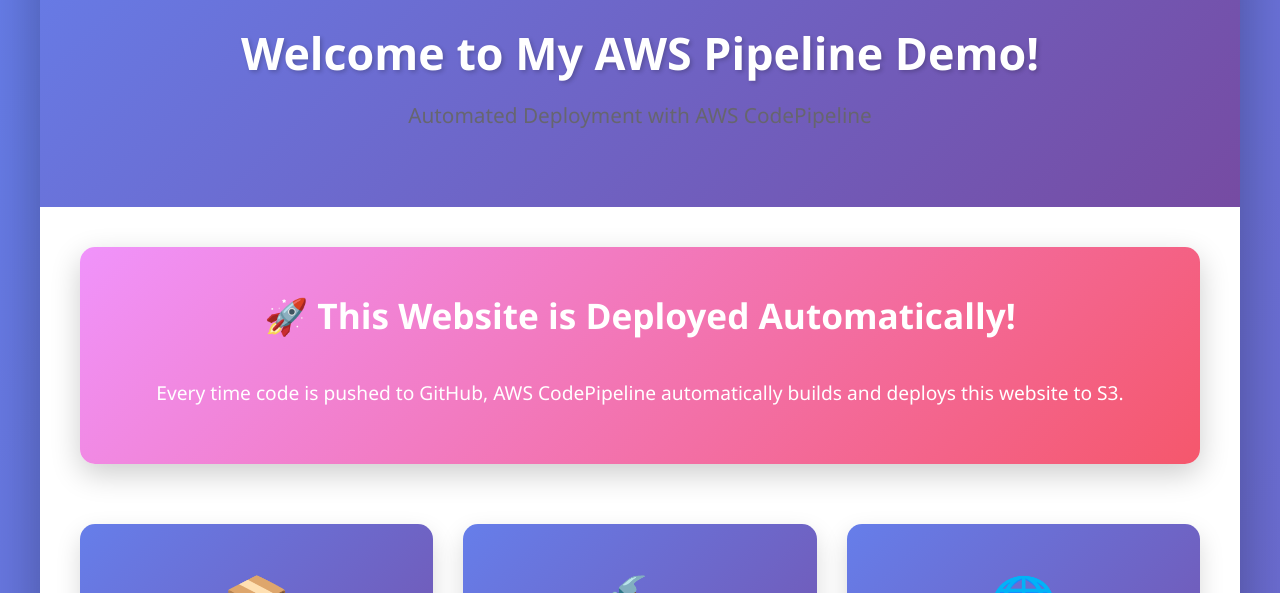
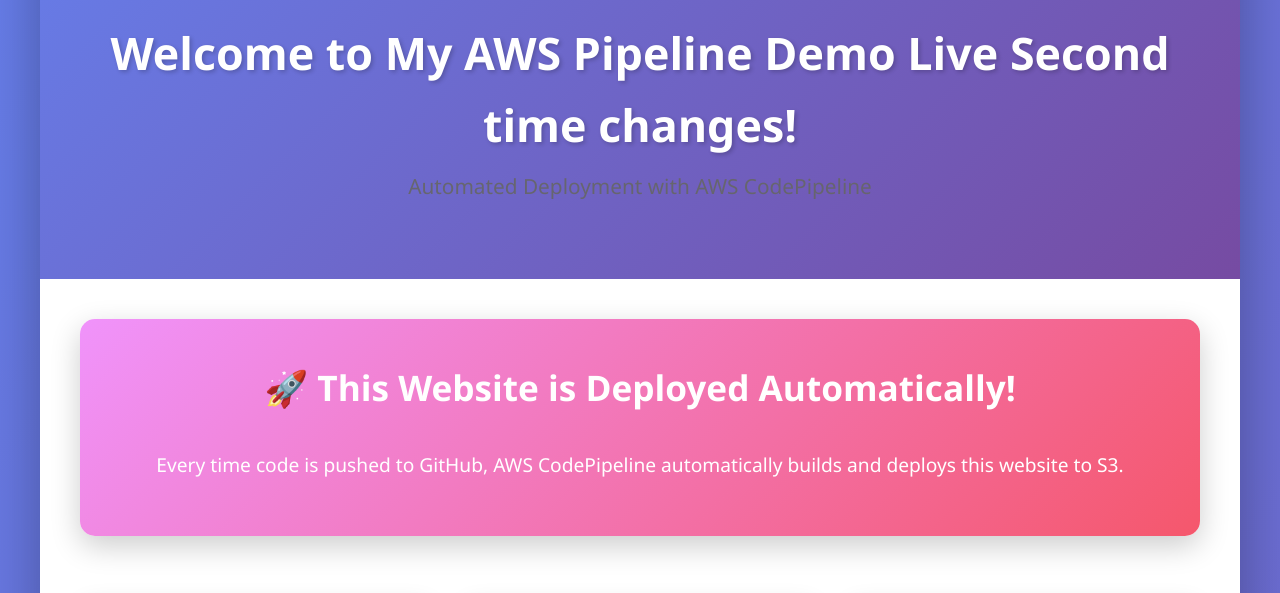
Before and after one commit to Suliman8/aws-pipeline-demo, a plain HTML site: page index.html in a window 1280 px wide. Shown: the part 143-736 px from the top of the page. Drawn offline with Linux system fonts and the light colour scheme.

Commit message:
Update website content

```diff
--- a/index.html
+++ b/index.html
@@ -21,7 +21,7 @@
                     </defs>
                 </svg>
             </div>
-            <h1>Welcome to My AWS Pipeline Demo!</h1>
+            <h1>Welcome to My AWS Pipeline Demo Live Second time changes!</h1>
             <p class="subtitle">Automated Deployment with AWS CodePipeline</p>
         </header>
 
```
